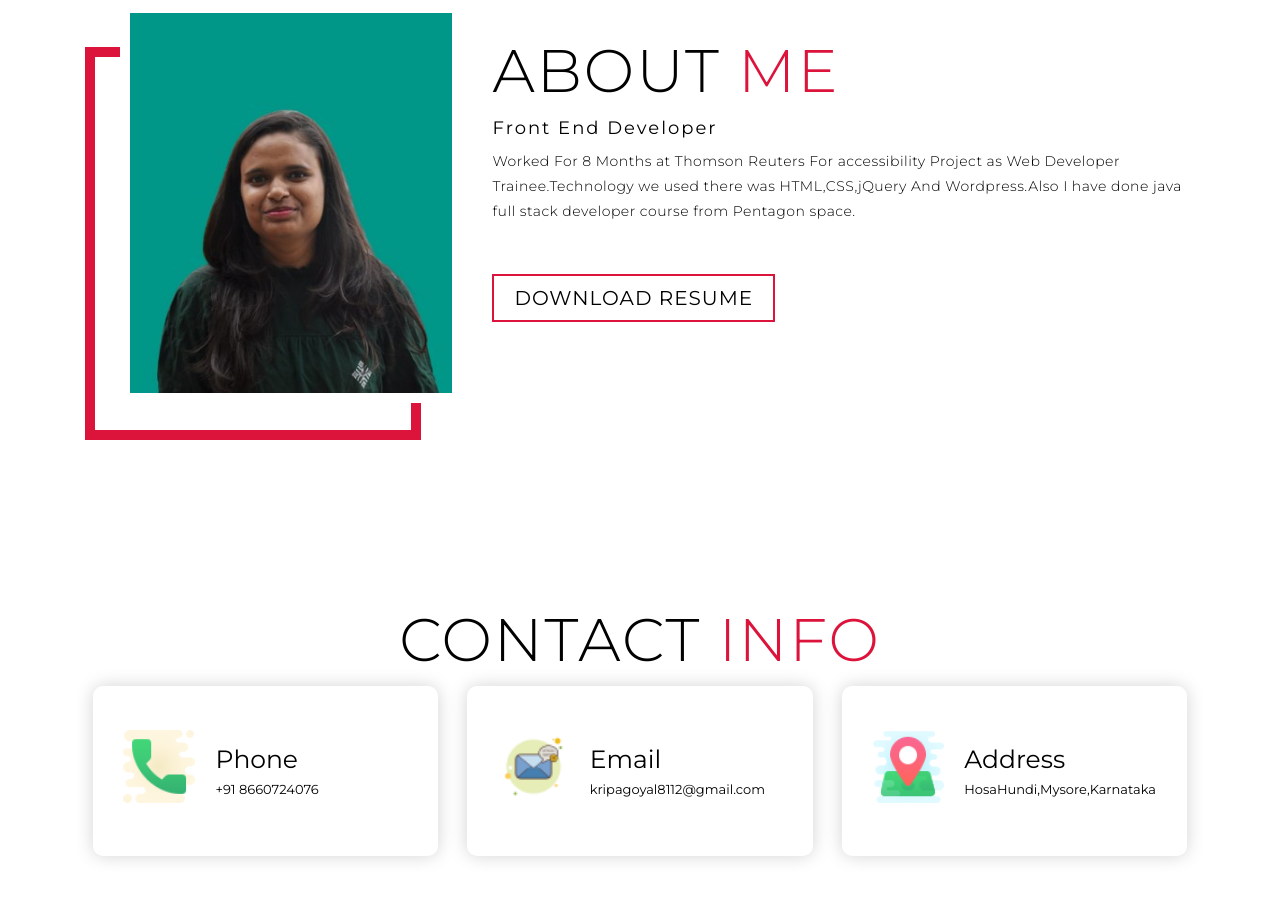
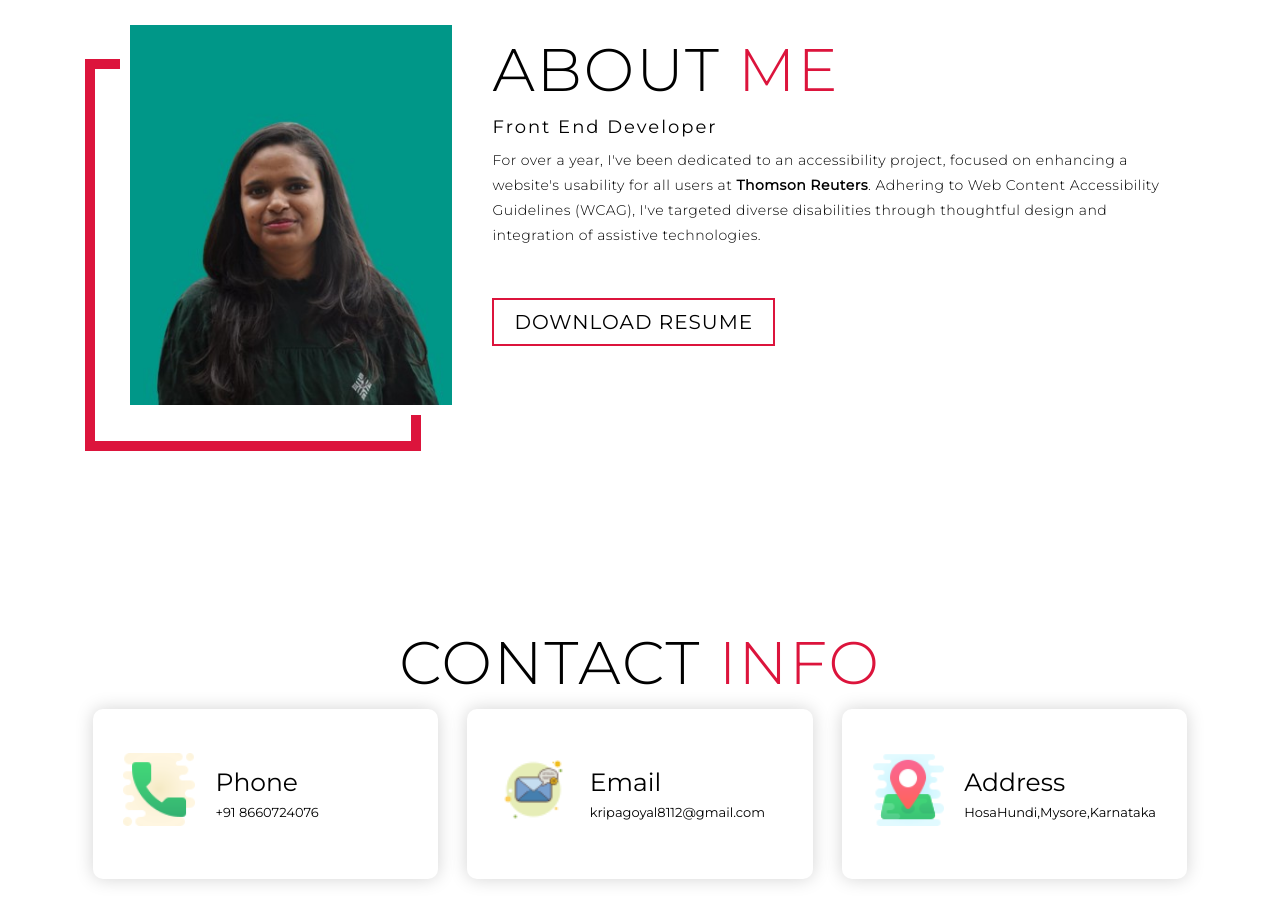
Before and after one commit to kripagoyal8112/portfo, a plain HTML site: page index.html in a window 1280 px wide. Shown: the part 4040-4962 px from the top of the page. Drawn offline with Linux system fonts and the light colour scheme.

Commit message:
Update index.html

```diff
--- a/index.html
+++ b/index.html
@@ -174,7 +174,7 @@
 	      <div class="col-right">
 	        <h1 class="section-title">About <span>me</span></h1>
 	        <h2>Front End Developer</h2>
-	        <p>Worked For 8 Months at Thomson Reuters For accessibility Project as Web Developer Trainee.Technology we used there was HTML,CSS,jQuery And Wordpress.Also I have done java full stack developer course from Pentagon space.</p>
+	        <p>For over a year, I've been dedicated to an accessibility project, focused on enhancing a website's usability for all users at <strong>Thomson Reuters</strong>. Adhering to Web Content Accessibility Guidelines (WCAG), I've targeted diverse disabilities through thoughtful design and integration of assistive technologies. </p>
 	        <a href="#" class="cta">Download Resume</a>
 	      </div>
 	    </div>
```
